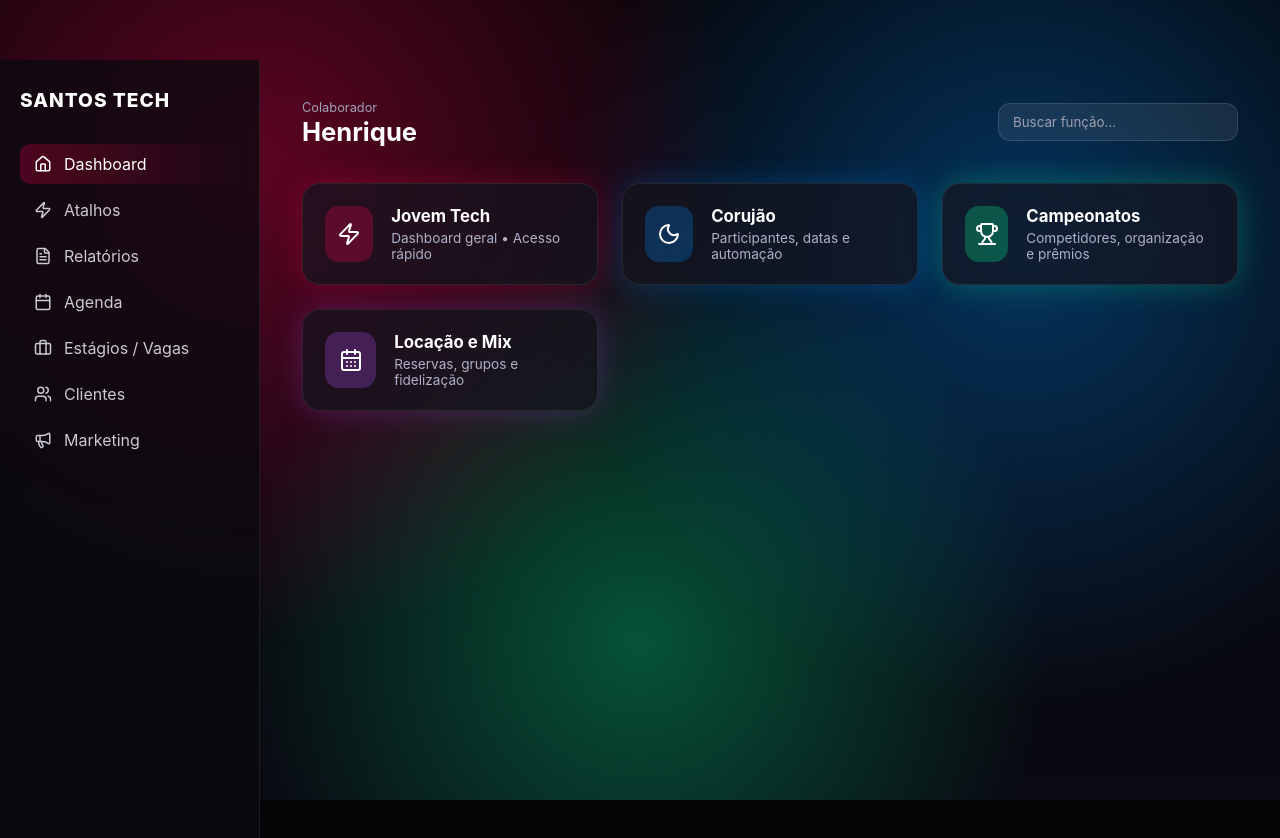
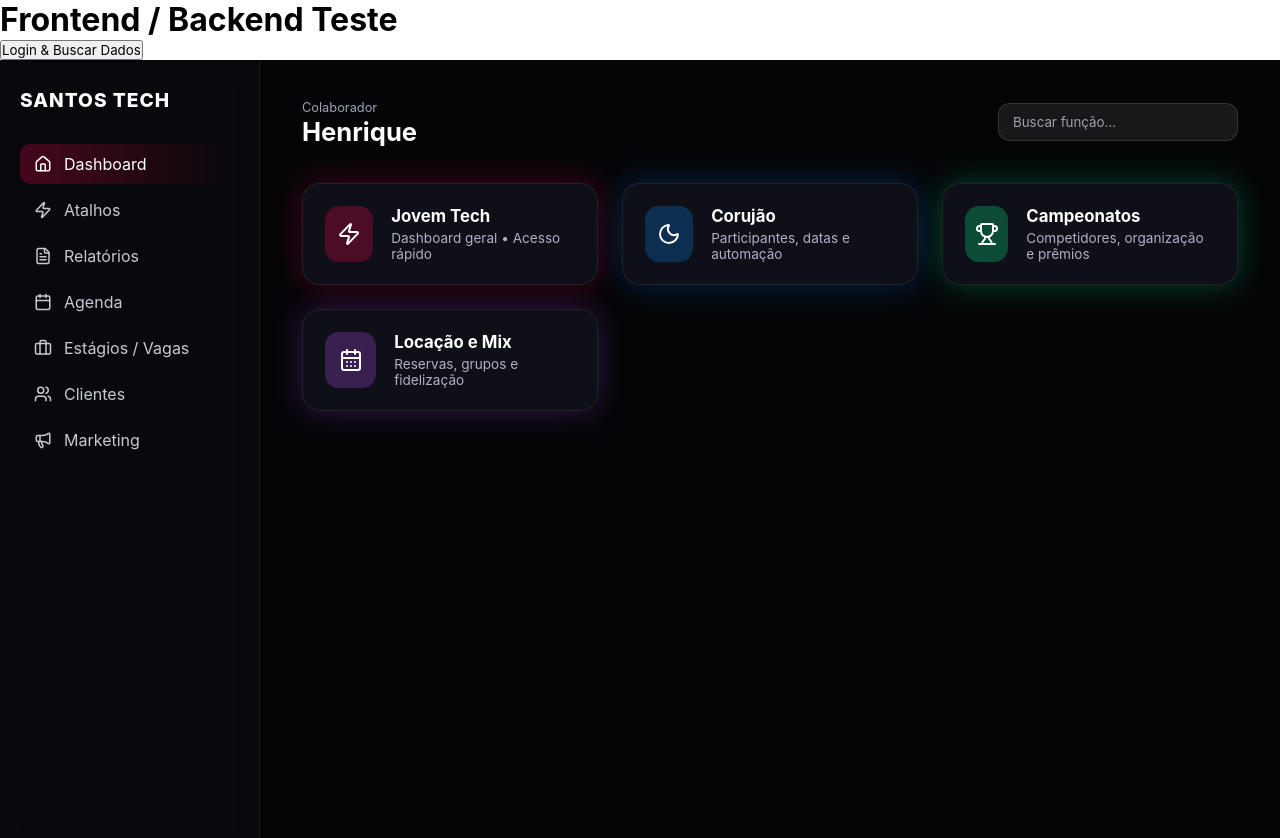
Before and after one commit to Guilhermeb-Ferrarezi/dashboard, a React (Vite) app in the folder web/: page / in a window 1280 px wide. Shown: the top 838 px of the page. Built offline with nearby package versions, Linux system fonts and the light colour scheme.

Commit message:
deploy test

```diff
--- a/web/src/App.tsx
+++ b/web/src/App.tsx
@@ -17,9 +17,11 @@ export default function App() {
   };
   return (
     <div>
-      <h1>Frontend / Backend Teste</h1>
-      <button onClick={handleLogin}>Login & Buscar Dados</button>
-      {user && <pre>{JSON.stringify(user, null, 2)}</pre>}
+      <div className="btn-teste">
+          <h1>Frontend / Backend Teste</h1>
+          <button onClick={handleLogin}>Login & Buscar Dados</button>
+          {user && <pre>{JSON.stringify(user, null, 2)}</pre>}
+        </div>
       <Dashboard />
     </div>
   )
--- a/web/src/styles/App.css
+++ b/web/src/styles/App.css
@@ -8,3 +8,12 @@ body,
   background: #050508;
   overflow: hidden;
 }
+.btn-teste{
+  padding: 10px 20px;
+  font-size: 16px;
+  background-color: #008CBA;
+  color: white;
+  border: none;
+  border-radius: 5px;
+  cursor: pointer;
+}
--- a/web/src/styles/Dashboard.css
+++ b/web/src/styles/Dashboard.css
@@ -21,8 +21,8 @@
 /* BACKGROUND MATRIX / NEON */
 .dashboard-bg {
     position: fixed;
-    inset: 0;
-    z-index: 0;
+    /* inset: 0;
+    z-index: 0; */
     background:
         radial-gradient(circle at 20% 20%, rgba(255, 0, 80, 0.35), transparent 40%),
         radial-gradient(circle at 80% 30%, rgba(0, 140, 255, 0.35), transparent 40%),
```
